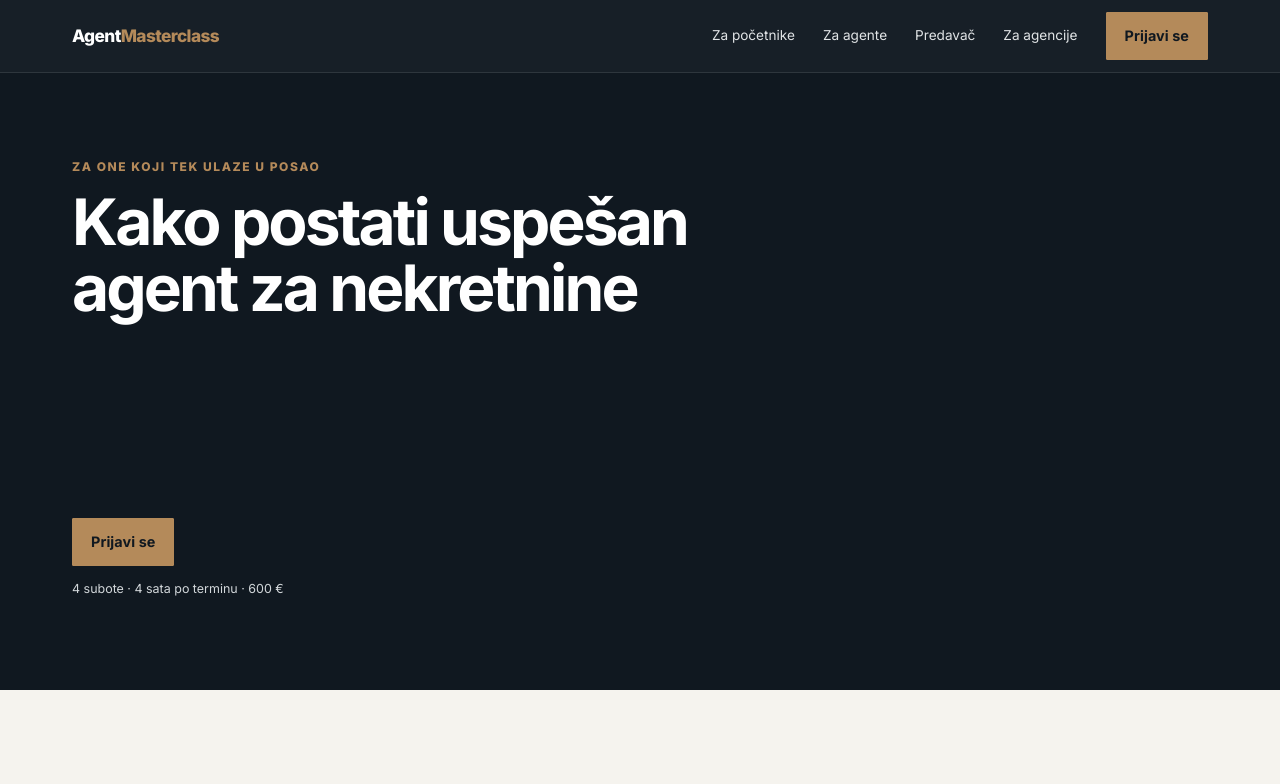
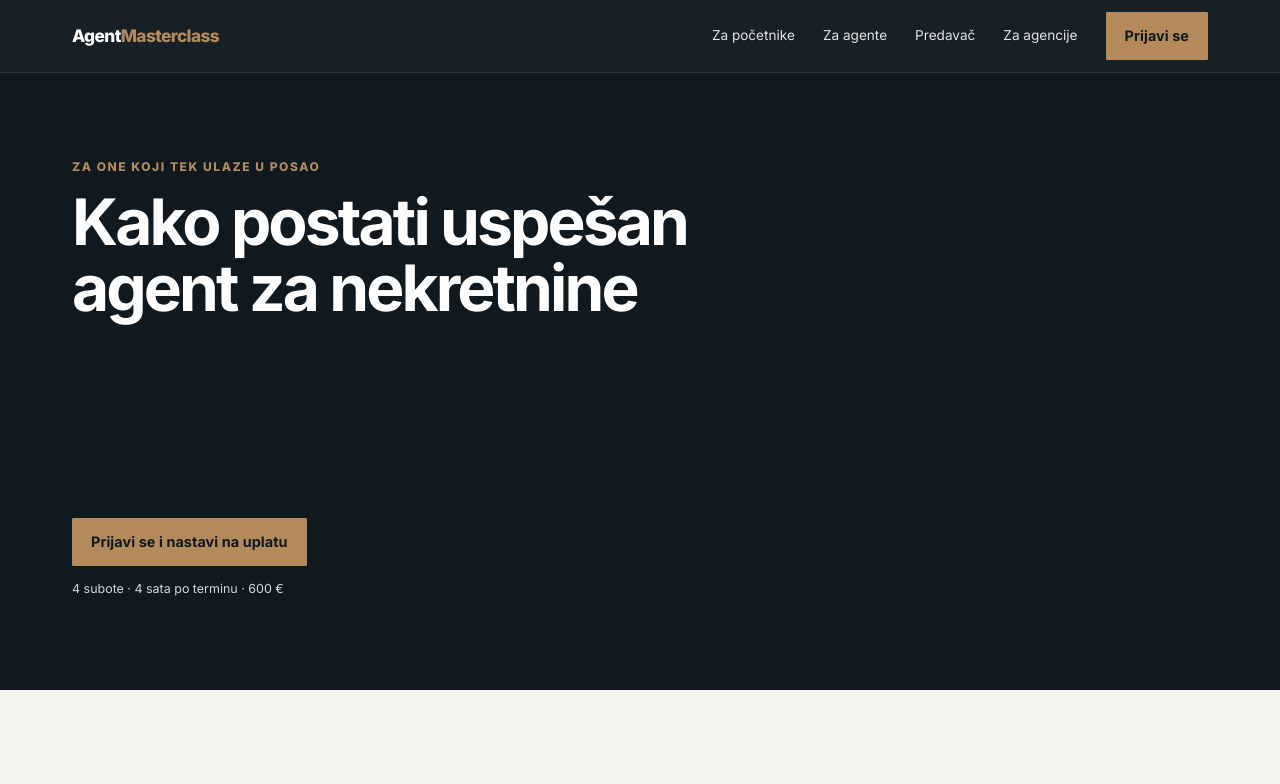
Before and after one commit to nikolaskakavac/agentmasterclass, a Next.js app: page /pocetnici in a window 1280 px wide. Shown: the top 784 px of the page. Built offline with nearby package versions, Linux system fonts and the light colour scheme.

Commit message:
Pojašni prijavu i nastavak na uplatu

```diff
--- a/app/hvala/page.tsx
+++ b/app/hvala/page.tsx
@@ -35,8 +35,8 @@ export default async function ThankYouPage({ searchParams }: { searchParams: Pro
       <p>Plaćanje je uspešno potvrđeno.</p>
     </div> : <div className={`payment-status ${application.paymentStatus === "PENDING" ? "payment-status-pending" : application.paymentStatus === "FAILED" || application.paymentStatus === "CANCELLED" ? "payment-status-unsuccessful" : "payment-status-ready"}`}>
       <p className="eyebrow">{application.paymentStatus === "FAILED" || application.paymentStatus === "CANCELLED" ? "PLAĆANJE NIJE ZAVRŠENO" : "PLAĆANJE"}</p>
-      <h2>{application.paymentStatus === "PENDING" ? "Potvrda plaćanja je u obradi" : "Rezerviši mesto"}</h2>
-      <p>{application.paymentStatus === "PENDING" ? "Status će biti potvrđen nakon bezbedne provere Stripe plaćanja." : application.paymentStatus === "FAILED" || application.paymentStatus === "CANCELLED" ? "Možeš ponovo otvoriti bezbednu Stripe stranicu za plaćanje." : "Prijava je sačuvana. Plaćanje karticom završava se na bezbednoj Stripe stranici."}</p>
+      <h2>{application.paymentStatus === "PENDING" ? "Potvrda plaćanja je u obradi" : application.paymentStatus === "FAILED" || application.paymentStatus === "CANCELLED" ? "Rezerviši mesto" : "Potvrdi svoje mesto uplatom"}</h2>
+      <p>{application.paymentStatus === "PENDING" ? "Status će biti potvrđen nakon bezbedne provere Stripe plaćanja." : application.paymentStatus === "FAILED" || application.paymentStatus === "CANCELLED" ? "Možeš ponovo otvoriti bezbednu Stripe stranicu za plaćanje." : "Prijava je sačuvana. Nastavi na bezbedno plaćanje karticom."}</p>
       {application.program !== "UNSURE" && application.paymentStatus !== "PENDING" && <div className="payment-methods"><CheckoutButton applicationId={application.id} /></div>}
     </div>}
     <div className="thank-you-actions"><Link className="button button-primary" href={programHref}>Pogledaj program →</Link></div>
--- a/app/kontakt/page.tsx
+++ b/app/kontakt/page.tsx
@@ -6,6 +6,6 @@ export const metadata: Metadata = { title: "Kontakt, Agent Masterclass" };
 
 export default function ContactPage() {
   return <main><EditorialHero eyebrow="KONTAKT" title="Kontaktiraj Agent Masterclass" />
-    <Section><Container className="narrow-content"><SectionHeading eyebrow="PRIJAVA" title="Izaberi program i pošalji prijavu" /><p>Prijavni formular vodi te kroz izbor programa i nekoliko kratkih pitanja.</p><ButtonLink href="/prijava">Prijavi se →</ButtonLink></Container></Section>
+    <Section><Container className="narrow-content"><SectionHeading eyebrow="PRIJAVA" title="Izaberi program i pošalji prijavu" /><p>Prijavni formular vodi te kroz izbor programa i nekoliko kratkih pitanja.</p><ButtonLink href="/prijava">Prijavi se i nastavi na uplatu</ButtonLink></Container></Section>
   </main>;
 }
--- a/app/page.tsx
+++ b/app/page.tsx
@@ -80,6 +80,6 @@ export default function Home() {
 
     <Section className="faq-section"><Container className="faq-grid"><SectionHeading eyebrow="DOBRO JE ZNATI" title="Česta pitanja" /><Faq items={faq} /></Container></Section>
 
-    <Section className="final-section"><Container><div className="final-card"><p className="eyebrow">SLEDEĆA GRUPA</p><h2>Prijave su otvorene</h2><p className="final-availability">Broj mesta po programu je ograničen.</p><ButtonLink href="/prijava">Prijavi se</ButtonLink></div></Container></Section>
+    <Section className="final-section"><Container><div className="final-card"><p className="eyebrow">SLEDEĆA GRUPA</p><h2>Prijave su otvorene</h2><p className="final-availability">Broj mesta po programu je ograničen.</p><ButtonLink href="/prijava">Prijavi se i nastavi na uplatu</ButtonLink></div></Container></Section>
   </main>;
 }
--- a/components/application-form.tsx
+++ b/components/application-form.tsx
@@ -119,7 +119,7 @@ export function ApplicationForm({ initialProgram }: { initialProgram: ProgramVal
         <label><span>Prijavljuješ se sam ili kao tim?</span><select name="applicantType" value={values.applicantType} aria-invalid={Boolean(errors.applicantType)} aria-describedby="applicantType-error" onChange={(event) => update("applicantType", event.target.value as ApplicantValue)} onBlur={() => blur("applicantType")}><option value="">Izaberi</option>{applicantOptions.map((option) => <option key={option.value} value={option.value}>{option.label}</option>)}</select><ErrorText field="applicantType" errors={errors} /></label>
         <label><span>Šta ti je trenutno najveći izazov? <small>(opciono)</small></span><textarea name="challenge" rows={5} value={values.challenge} maxLength={1500} onChange={(event) => update("challenge", event.target.value)} /></label>
         <label className="consent-field"><input name="consent" type="checkbox" checked={values.consent} aria-invalid={Boolean(errors.consent)} aria-describedby="consent-error" onChange={(event) => update("consent", event.target.checked)} onBlur={() => blur("consent")} /><span>Saglasan sam sa <Link href="/uslovi-koriscenja">uslovima korišćenja</Link> i <Link href="/politika-privatnosti">politikom privatnosti</Link></span><ErrorText field="consent" errors={errors} /></label>
-        <div className="step-actions"><button type="button" className="button button-secondary step-back" onClick={() => setStep(1)}>Nazad</button><button type="submit" className="button button-primary" disabled={submitting}>{submitting ? "Čuvanje prijave…" : "Pošalji prijavu"}</button></div>
+        <div className="step-actions"><button type="button" className="button button-secondary step-back" onClick={() => setStep(1)}>Nazad</button><button type="submit" className="button button-primary" disabled={submitting}>{submitting ? "Čuvanje prijave…" : "Pošalji prijavu i nastavi na uplatu"}</button></div>
       </fieldset>
       {submissionError && <p className="submission-message submission-error" role="alert">{submissionError}</p>}
       <p className="application-note">Nakon prijave dobijaš email sa detaljima i uputstvom za uplatu. Mesto se rezerviše po uplati.</p>
--- a/components/program-page.tsx
+++ b/components/program-page.tsx
@@ -39,7 +39,7 @@ function PriceCard({ program, sticky = false }: { program: ProgramPageData; stic
 export function ProgramPage({ program }: { program: ProgramPageData }) {
   const fullIntro = [program.mobileIntro, ...program.continuation].join(" ");
   return <main className="program-page">
-    <section className="program-hero" id="hero"><Container><div className="program-hero-copy"><p className="eyebrow">{program.eyebrow}</p><h1>{program.title}</h1><p className="program-intro-mobile">{program.mobileIntro}</p><p className="program-intro-desktop">{fullIntro}</p><ButtonLink href={applicationHref(program.slug)}>Prijavi se</ButtonLink><p className="program-hero-meta">4 subote · 4 sata po terminu · {program.price}</p></div></Container></section>
+    <section className="program-hero" id="hero"><Container><div className="program-hero-copy"><p className="eyebrow">{program.eyebrow}</p><h1>{program.title}</h1><p className="program-intro-mobile">{program.mobileIntro}</p><p className="program-intro-desktop">{fullIntro}</p><ButtonLink href={applicationHref(program.slug)}>Prijavi se i nastavi na uplatu</ButtonLink><p className="program-hero-meta">4 subote · 4 sata po terminu · {program.price}</p></div></Container></section>
     <Container className="program-layout"><div className="program-main">
       <section className="program-continuation">{program.continuation.map((paragraph) => <p key={paragraph}>{paragraph}</p>)}</section>
       <Section><SectionHeading eyebrow="PROGRAM" title="Šta pokrivamo" /><Checklist items={program.coverage} /></Section>
@@ -51,6 +51,6 @@ export function ProgramPage({ program }: { program: ProgramPageData }) {
       <section className="mobile-price-section"><SectionHeading eyebrow="UPIS" title="Termin i cena" /><PriceCard program={program} /></section>
       <Section className="program-faq"><SectionHeading eyebrow="DOBRO JE ZNATI" title="Česta pitanja" /><Faq items={programFaq} /></Section>
     </div><div className="desktop-price-column"><PriceCard program={program} sticky /></div></Container>
-    <Section className="program-final final-section"><Container><div className="final-card"><p className="eyebrow">SLEDEĆA GRUPA</p><h2>Prijave su otvorene</h2><p className="final-availability">Broj mesta je ograničen.</p><ButtonLink href={applicationHref(program.slug)}>Prijavi se</ButtonLink></div></Container></Section>
+    <Section className="program-final final-section"><Container><div className="final-card"><p className="eyebrow">SLEDEĆA GRUPA</p><h2>Prijave su otvorene</h2><p className="final-availability">Broj mesta je ograničen.</p><ButtonLink href={applicationHref(program.slug)}>Prijavi se i nastavi na uplatu</ButtonLink></div></Container></Section>
   </main>;
 }
```
